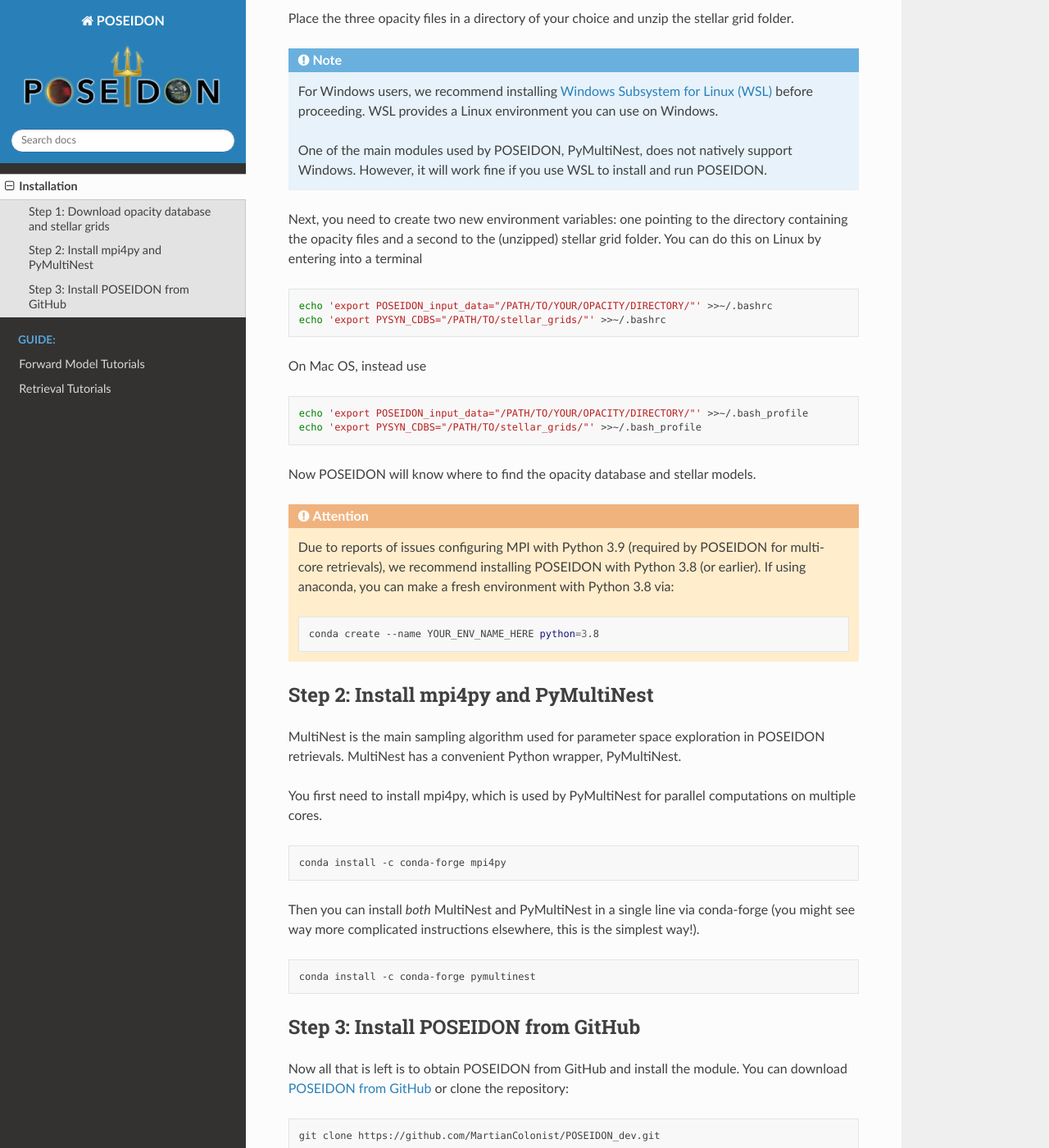
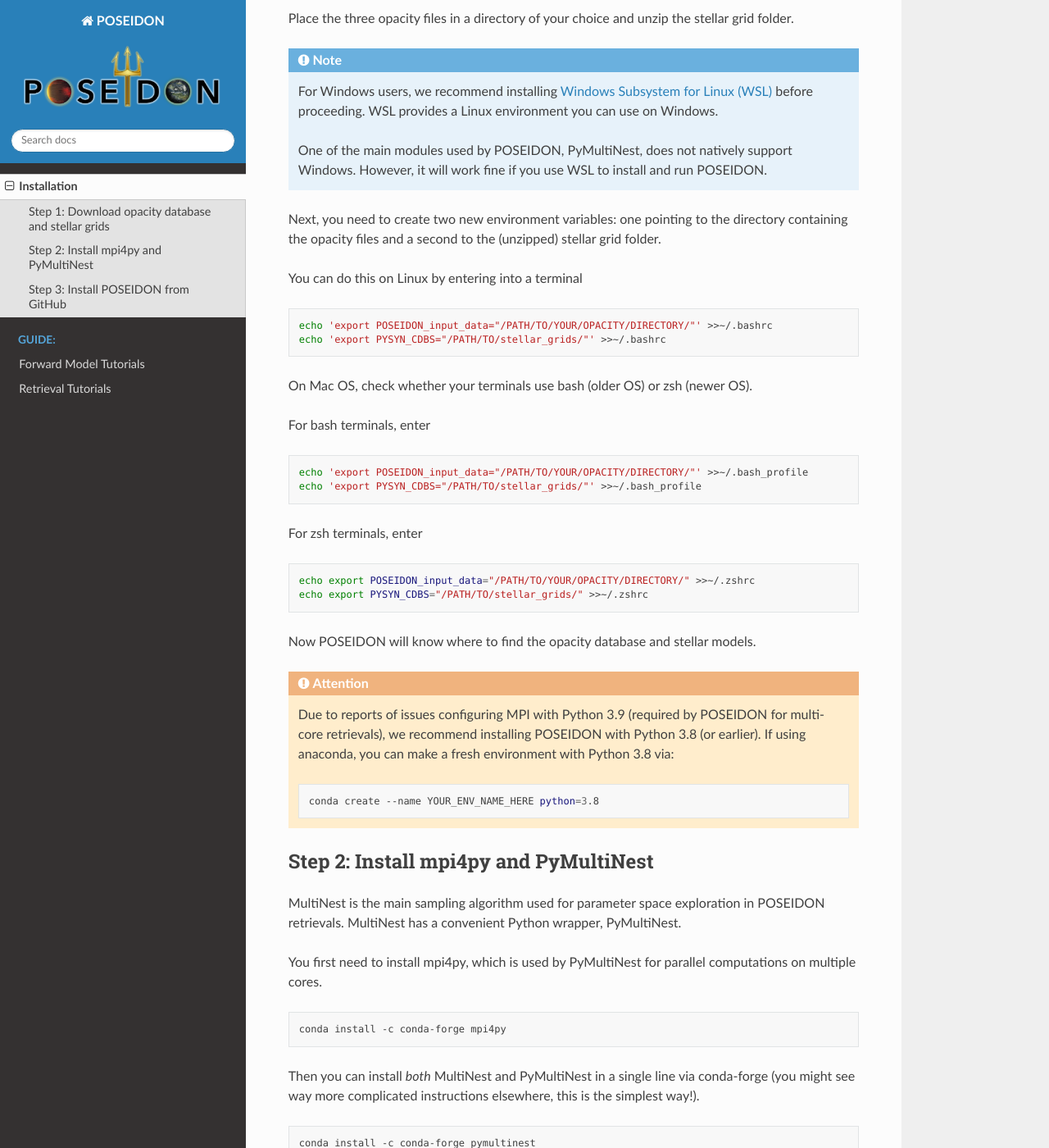
Before and after one commit to MartianColonist/POSEIDON, a Sphinx documentation site: the page built from docs/content/installation.rst, in a window 1280 px wide and 1400 px high, scrolled down 421 px. Shown: the whole window at 82% size. Built offline with Sphinx 7.4.7 and the Read the Docs theme 2.0.0, drawn with Linux system fonts in a browser that asks for light colours; pages that are not in the unit, such as notebooks, are missing from menus; some of the changed text lies outside the part shown.

Commit message:
Updated installation

```diff
--- a/docs/content/installation.rst
+++ b/docs/content/installation.rst
@@ -28,19 +28,30 @@ grid folder.
 
 Next, you need to create two new environment variables: one pointing to the
 directory containing the opacity files and a second to the (unzipped) stellar
-grid folder. You can do this on Linux by entering into a terminal
+grid folder.
+
+You can do this on Linux by entering into a terminal
 
 .. code-block:: bash
 
    echo 'export POSEIDON_input_data="/PATH/TO/YOUR/OPACITY/DIRECTORY/"' >>~/.bashrc
    echo 'export PYSYN_CDBS="/PATH/TO/stellar_grids/"' >>~/.bashrc
 
-On Mac OS, instead use
+On Mac OS, check whether your terminals use bash (older OS) or zsh (newer OS).
+
+For bash terminals, enter
 
 .. code-block:: bash
 
    echo 'export POSEIDON_input_data="/PATH/TO/YOUR/OPACITY/DIRECTORY/"' >>~/.bash_profile
    echo 'export PYSYN_CDBS="/PATH/TO/stellar_grids/"' >>~/.bash_profile
+
+For zsh terminals, enter
+
+.. code-block:: bash
+
+   echo export POSEIDON_input_data="/PATH/TO/YOUR/OPACITY/DIRECTORY/" >>~/.zshrc
+   echo export PYSYN_CDBS="/PATH/TO/stellar_grids/" >>~/.zshrc
 
 Now POSEIDON will know where to find the opacity database and stellar models.
 
```
Also changed, not shown: other parts of docs/content/installation.rst (+2 -2 lines), setup.py (+7 -5 lines), docs/content/notebooks/transmission_basic.ipynb.
